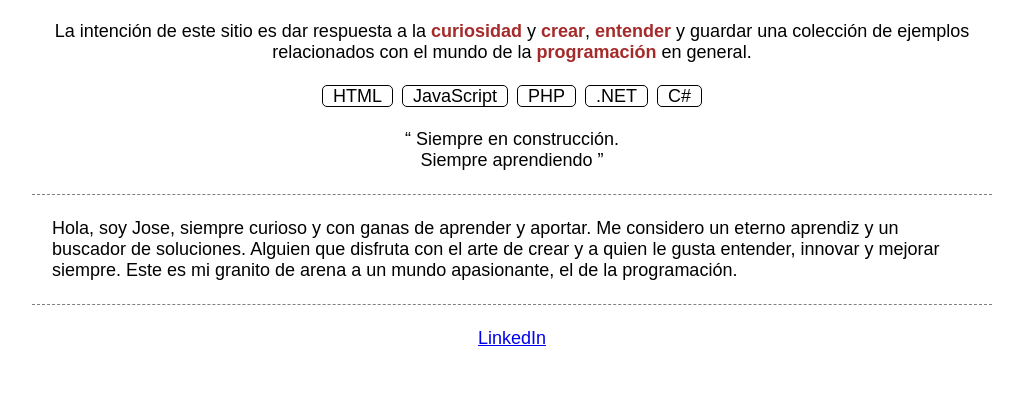
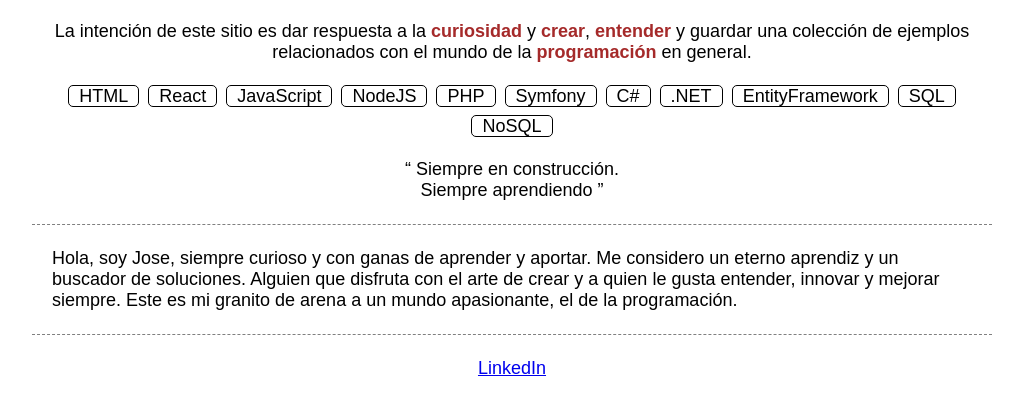
Before and after one commit to JoseVIGIT/JoseVIGIT.github.io, a plain HTML site: page index.html in a window 1280 px wide. Shown: the part 76-488 px from the top of the page, without its empty margins (128-1151 px from the left). Drawn offline with Linux system fonts and the light colour scheme.

Commit message:
Añadidas etiquetas a cabecera

```diff
--- a/index.html
+++ b/index.html
@@ -14,10 +14,16 @@
         </p>
         <p>
             <span class="borde">HTML</span>
+            <span class="borde">React</span>
             <span class="borde">JavaScript</span>
+            <span class="borde">NodeJS</span>
             <span class="borde">PHP</span>
+            <span class="borde">Symfony</span>
+            <span class="borde">C#</span>
             <span class="borde">.NET</span>
-            <span class="borde">C#</span>
+            <span class="borde">EntityFramework</span>
+            <span class="borde">SQL</span>
+            <span class="borde">NoSQL</span>
         </p>
         <p class="slogan">
             <q>
```
